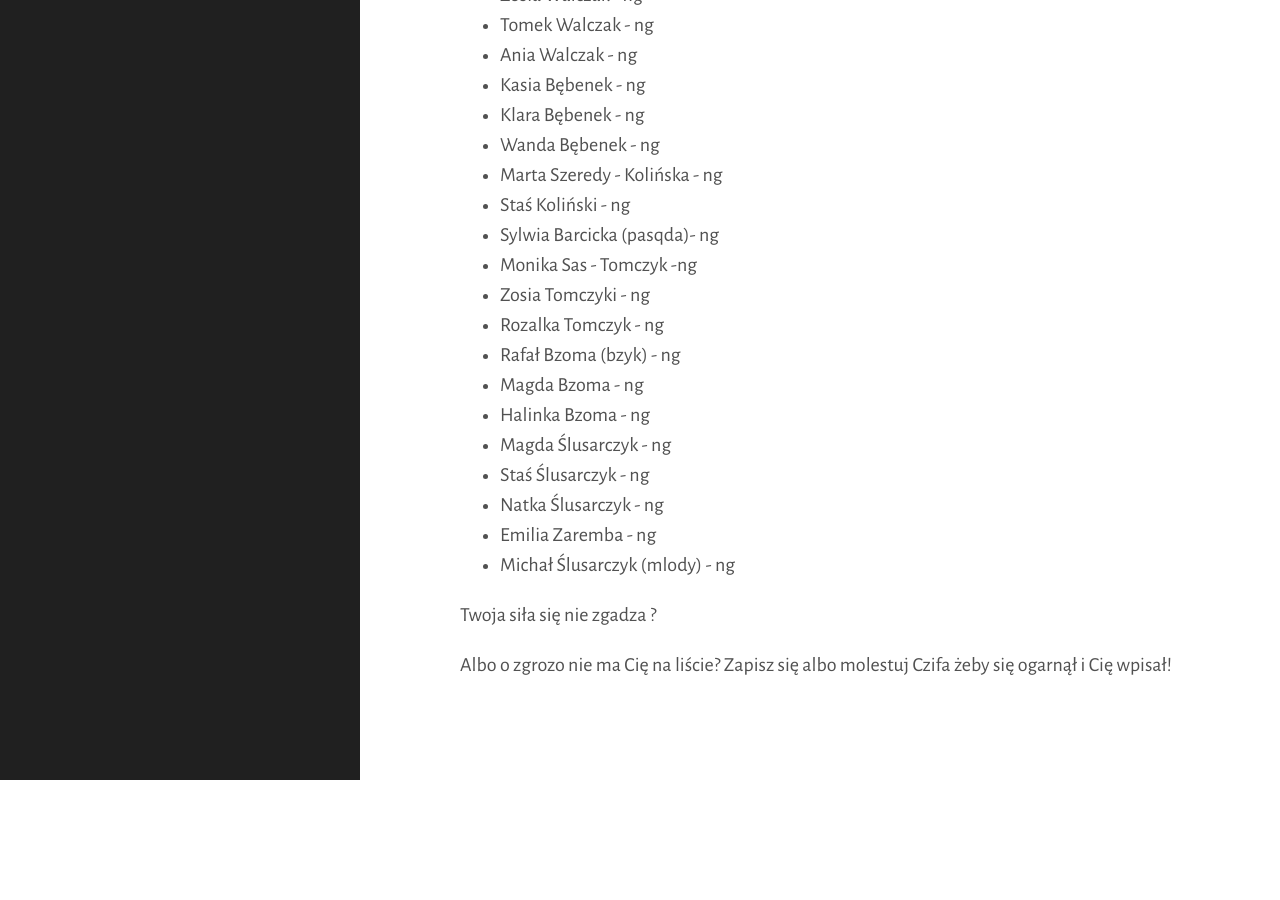
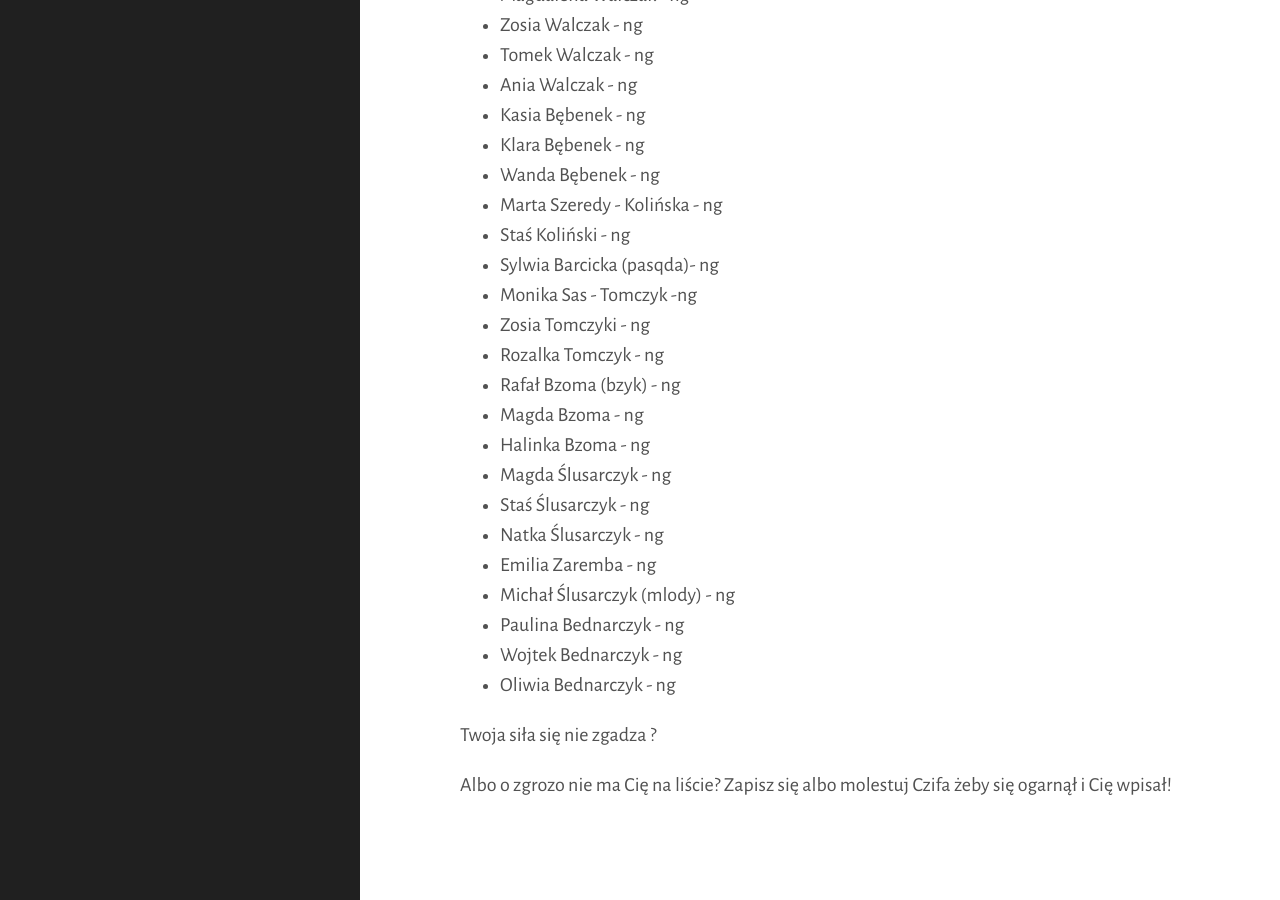
Before and after one commit to tasuki/lsg, a Jekyll site: the page built from zarejestrowani.md, in a window 1280 px wide and 900 px high, scrolled down 1100 px. Built offline with Jekyll 4.4.1, drawn with Linux system fonts in a browser that asks for light colours; before the commit the page ends 1880 px from its top, so only the background shows below that; some of the changed text lies outside the part shown.

Commit message:
Update zarejestrowani.md

```diff
--- a/zarejestrowani.md
+++ b/zarejestrowani.md
@@ -58,6 +59,9 @@ Zarejestrowani uczestnicy, mniej więcej według stopnia:
 - Natka Ślusarczyk - ng
 - Emilia Zaremba - ng
 - Michał Ślusarczyk (mlody) - ng
+- Paulina Bednarczyk - ng
+- Wojtek Bednarczyk - ng
+- Oliwia Bednarczyk - ng
 
 
 
```
Also changed, not shown: other parts of zarejestrowani.md (+1 -0 lines).
